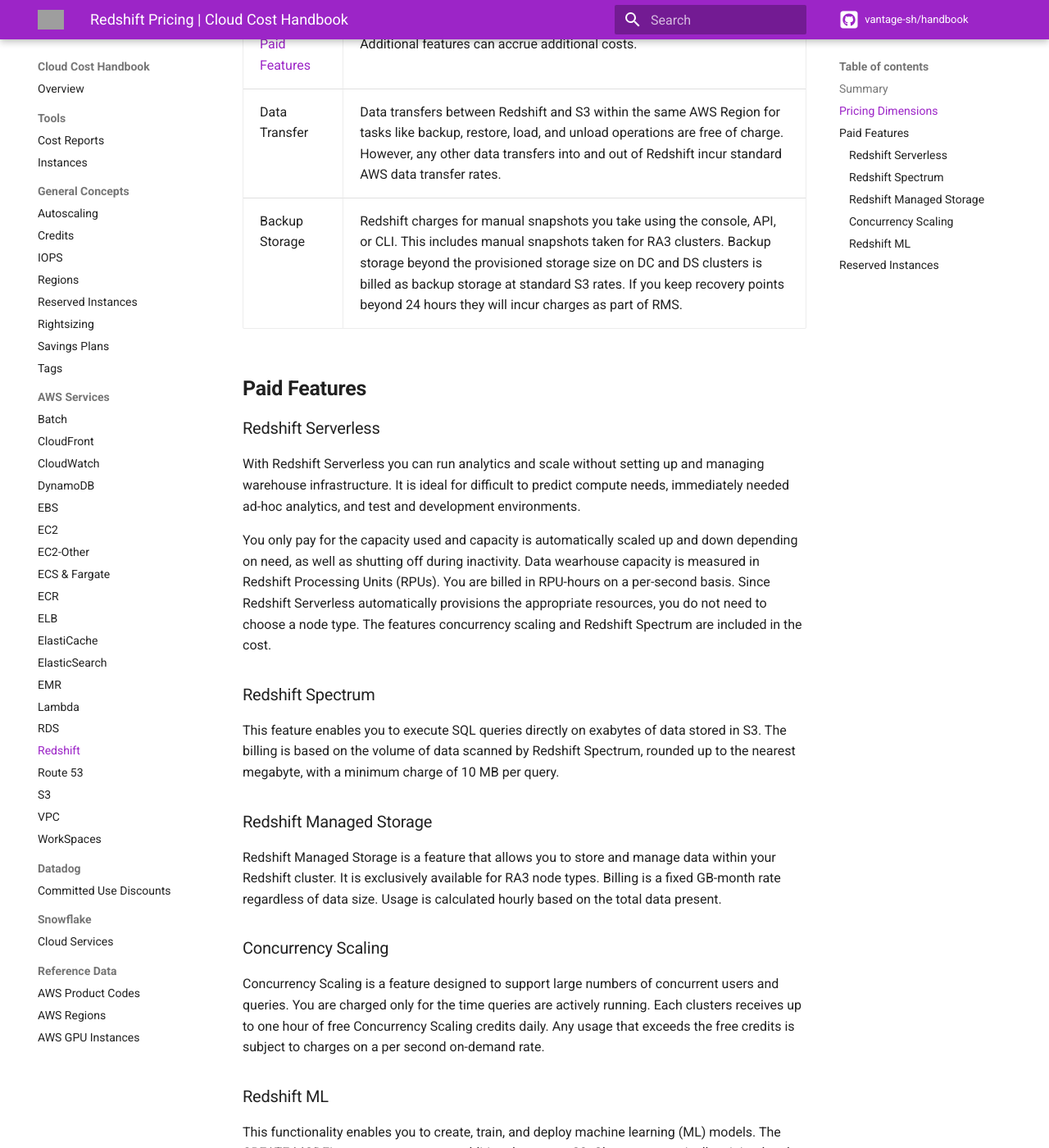
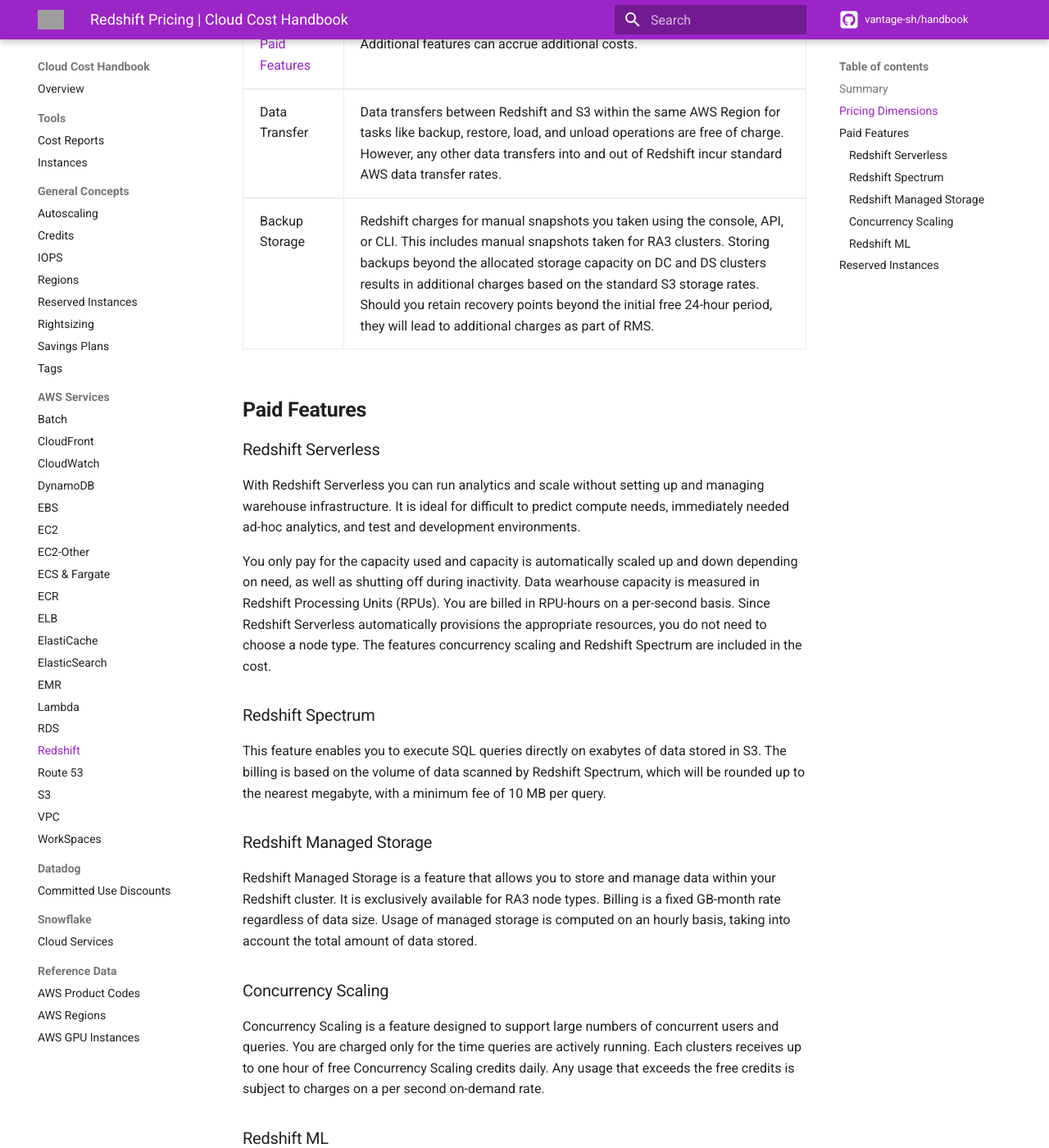
Before and after one commit to vantage-sh/handbook.vantage.sh, an MkDocs documentation site: the page built from docs/aws/services/redshift-pricing.md, in a window 1280 px wide and 1400 px high, scrolled down 755 px. Shown: the whole window at 82% size. Built offline with MkDocs 1.6.1 and Material for MkDocs 9.7.7, drawn with Linux system fonts in a browser that asks for light colours; comment, search, counter and statistics services are not loaded; some of the changed text lies outside the part shown; grey boxes are pictures that could not be loaded.

Commit message:
fixed phrasing redshift

```diff
--- a/docs/aws/services/redshift-pricing.md
+++ b/docs/aws/services/redshift-pricing.md
@@ -8,10 +8,10 @@
 ## Pricing Dimensions
 | Dimension  | Description |
 | ------------- |-------------|
-|[Node Type](https://instances.vantage.sh/redshift/){ target="_blank" }| You are billed an hourly rate based on your selected node type and node quantity for the duration your cluster is active. The recommended node types for Redshift are RA3 and DC2. It is recommended to use DC2 Node for datasets under 1TB uncompressed for the best performance at the lowest price. It is recommended to use RA3 nodes if your data is expected to grow, so you can size compute and storage independently to achieve the best price and performance. |
+|[Node Type](https://instances.vantage.sh/redshift/){ target="_blank" }| You are billed an hourly rate based on your selected node type and node quantity for the duration your cluster is active. The recommended node types for Redshift are RA3 and DC2. Choose based on data size to ensure the best price and performance. If your data is under 1TB uncompress it is recommended to use DC2 Node. If your data is currently over 1TB uncompressed or will exceed 1TB in the future, it is recommended to use RA3.|
 |[Paid Features](#paid-features)| Additional features can accrue additional costs.|
 |Data Transfer|Data transfers between Redshift and S3 within the same AWS Region for tasks like backup, restore, load, and unload operations are free of charge. However, any other data transfers into and out of Redshift incur standard AWS data transfer rates.|
-|Backup Storage|Redshift charges for manual snapshots you take using the console, API, or CLI. This includes manual snapshots taken for RA3 clusters. Backup storage beyond the provisioned storage size on DC and DS clusters is billed as backup storage at standard S3 rates. If you keep recovery points beyond 24 hours they will incur charges as part of RMS.|
+|Backup Storage|Redshift charges for manual snapshots you taken using the console, API, or CLI. This includes manual snapshots taken for RA3 clusters. Storing backups beyond the allocated storage capacity on DC and DS clusters results in additional charges based on the standard S3 storage rates. Should you retain recovery points beyond the initial free 24-hour period, they will lead to additional charges as part of RMS.|
 
 ## Paid Features
 
@@ -21,10 +21,10 @@
 You only pay for the capacity used and capacity is automatically scaled up and down depending on need, as well as shutting off during inactivity. Data wearhouse capacity is measured in Redshift Processing Units (RPUs). You are billed in RPU-hours on a per-second basis. Since Redshift Serverless automatically provisions the appropriate resources, you do not need to choose a node type. The features concurrency scaling and Redshift Spectrum are included in the cost.
 
 ### Redshift Spectrum
-This feature enables you to execute SQL queries directly on exabytes of data stored in S3. The billing is based on the volume of data scanned by Redshift Spectrum, rounded up to the nearest megabyte, with a minimum charge of 10 MB per query.
+This feature enables you to execute SQL queries directly on exabytes of data stored in S3. The billing is based on the volume of data scanned by Redshift Spectrum, which will be rounded up to the nearest megabyte, with a minimum fee of 10 MB per query.
 
 ### Redshift Managed Storage
-Redshift Managed Storage is a feature that allows you to store and manage data within your Redshift cluster. It is exclusively available for RA3 node types. Billing is a fixed GB-month rate regardless of data size. Usage is calculated hourly based on the total data present.
+Redshift Managed Storage is a feature that allows you to store and manage data within your Redshift cluster. It is exclusively available for RA3 node types. Billing is a fixed GB-month rate regardless of data size. Usage of managed storage is computed on an hourly basis, taking into account the total amount of data stored.
 
 ### Concurrency Scaling
 Concurrency Scaling is a feature designed to support large numbers of concurrent users and queries. You are charged only for the time queries are actively running. Each clusters receives up to one hour of free Concurrency Scaling credits daily. Any usage that exceeds the free credits is subject to charges on a per second on-demand rate.
```
